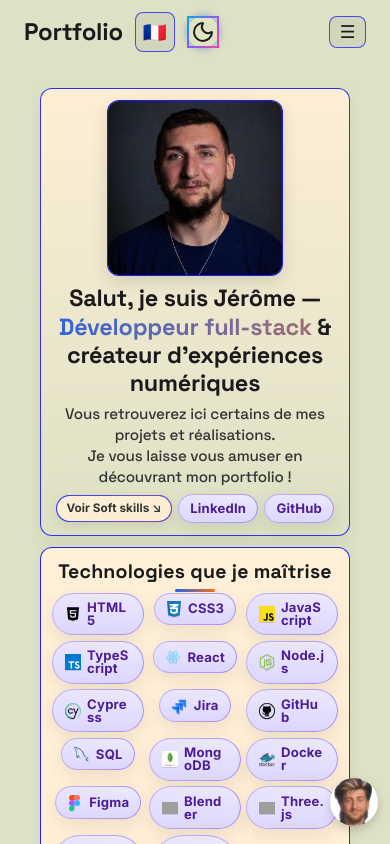
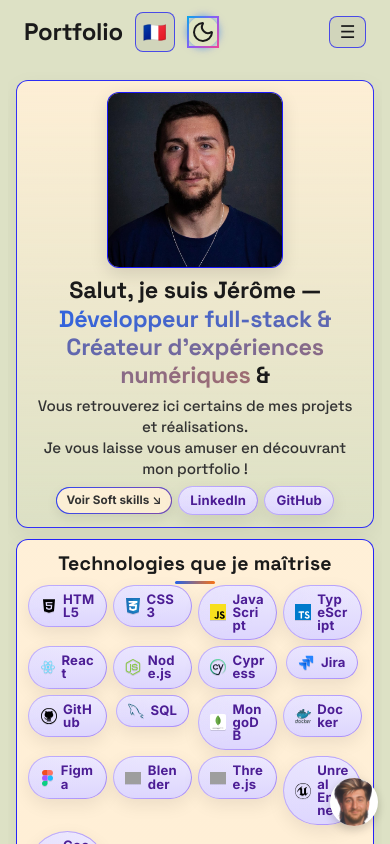
Before and after one commit to Elfspectrals/portfolioV2, a React (Vite) app: page / in a window 390 px wide. Built offline with nearby package versions, Linux system fonts and the light colour scheme; grey boxes are pictures that could not be loaded.

Commit message:
fix style and other stuff like lissing translation

```diff
--- a/src/i18n/locales/de.json
+++ b/src/i18n/locales/de.json
@@ -20,7 +20,7 @@
   "homepage": {
     "avatarAlt": "Porträt von Jérôme Neupert",
     "heroGreeting": "Hi, ich bin Jérôme —",
-    "heroRole": "Full‑Stack‑Entwickler",
+    "heroRole": "Full‑Stack‑Entwickler & Ersteller numerischer Experimente",
     "heroSubtitle1": "Hier findest du einige meiner Projekte und Arbeiten.",
     "heroSubtitle2": "Viel Spaß beim Entdecken meines Portfolios!",
     "ctaSoftSkills": "Soft Skills ansehen ↘︎",
--- a/src/i18n/locales/en.json
+++ b/src/i18n/locales/en.json
@@ -20,7 +20,7 @@
   "homepage": {
     "avatarAlt": "Portrait of Jérôme Neupert",
     "heroGreeting": "Hi, I'm Jérôme —",
-    "heroRole": "Full‑stack developer",
+    "heroRole": "Full‑stack developer & Creator of numerical experiments",
     "heroSubtitle1": "Here are some of my projects and achievements.",
     "heroSubtitle2": "Have fun exploring my portfolio!",
     "ctaSoftSkills": "See Soft skills ↘︎",
--- a/src/i18n/locales/fr.json
+++ b/src/i18n/locales/fr.json
@@ -20,7 +20,7 @@
   "homepage": {
     "avatarAlt": "Portrait de Jérôme Neupert",
     "heroGreeting": "Salut, je suis Jérôme —",
-    "heroRole": "Développeur full-stack",
+    "heroRole": "Développeur full-stack & Créateur d'expériences numériques",
     "heroSubtitle1": "Vous retrouverez ici certains de mes projets et réalisations.",
     "heroSubtitle2": "Je vous laisse vous amuser en découvrant mon portfolio !",
     "ctaSoftSkills": "Voir Soft skills ↘︎",
--- a/src/index.css
+++ b/src/index.css
@@ -3,7 +3,11 @@
   box-sizing: border-box;
 }
 
-html,
+html {
+  scroll-behavior: smooth;
+  overflow-x: hidden;
+}
+
 body {
   margin: 0;
   padding: 0;
@@ -18,6 +22,19 @@ body {
   text-rendering: optimizeLegibility;
   -webkit-font-smoothing: antialiased;
   -moz-osx-font-smoothing: grayscale;
+}
+
+/* Respect user's motion preferences */
+@media (prefers-reduced-motion: reduce) {
+  html {
+    scroll-behavior: auto;
+  }
+
+  * {
+    animation-duration: 0.01ms !important;
+    animation-iteration-count: 1 !important;
+    transition-duration: 0.01ms !important;
+  }
 }
 
 #root {
--- a/src/pages/Home.module.scss
+++ b/src/pages/Home.module.scss
@@ -1,8 +1,10 @@
-/* Scroll container */
+/* Scroll container with snap behavior */
 .container {
   min-height: 100vh;
   overflow-y: auto;
   scroll-behavior: smooth;
+  scroll-snap-type: y mandatory;
+  scroll-padding-top: 0;
 
   &::-webkit-scrollbar {
     width: 0;
@@ -10,12 +12,51 @@
   }
 }
 
+/* Each snap section */
+.snapSection {
+  width: 100%;
+  min-height: 100vh;
+  scroll-snap-align: start;
+  scroll-snap-stop: always;
+  display: flex;
+  flex-direction: column;
+  justify-content: center;
+  align-items: center;
+  padding: clamp(1rem, 4vw, 2rem);
+  box-sizing: border-box;
+  position: relative;
+}
+
 .section {
   width: 100%;
 }
 
+/* Mobile adjustments */
 @media (max-width: 768px) {
-  .container { min-height: 100vh; }
+  .container {
+    min-height: 100vh;
+    /* Make scroll snap less aggressive on mobile */
+    scroll-snap-type: y proximity;
+  }
+
+  .snapSection {
+    min-height: 100vh;
+    padding: clamp(0.5rem, 2vw, 1rem);
+    /* Allow more flexible scrolling on mobile */
+    scroll-snap-align: start;
+  }
+}
+
+/* Disable scroll snap for very small screens or landscape mobile */
+@media (max-width: 480px), (max-height: 600px) {
+  .container {
+    scroll-snap-type: none;
+  }
+
+  .snapSection {
+    min-height: auto;
+    scroll-snap-align: none;
+  }
 }
 
 /* src/assets/styles/typography.scss */
--- a/src/pages/Home.tsx
+++ b/src/pages/Home.tsx
@@ -2,22 +2,20 @@ import styles from "./Home.module.scss";
 
 import HomePagePartOne from "./HomePagePartOne";
 import HomePagePartTwo from "./HomePagePartTwo";
-import HomePagePartThree from "./HomePagePartThree";
+// import HomePagePartThree from "./HomePagePartThree";
 
 const Home = () => {
   return (
-    <main className={`${styles.container} container grid-1 gap-5`}>
-      <section className={`${styles.section} pad-4`}>
+    <main className={styles.container}>
+      <section className={styles.snapSection}>
         <HomePagePartOne />
       </section>
-
-      <section className={`${styles.section} pad-4`}>
+      <section className={styles.snapSection}>
         <HomePagePartTwo />
       </section>
-
-      <section className={`${styles.section} pad-4`}>
+      {/* <section className={styles.snapSection}>
         <HomePagePartThree />
-      </section>
+      </section> */}
     </main>
   );
 };
--- a/src/pages/HomePage.module.scss
+++ b/src/pages/HomePage.module.scss
@@ -118,7 +118,7 @@ body {
   flex-direction: column;
   align-items: center;
   justify-content: flex-start;
-  gap: clamp(0.75rem, 3vw, 1.25rem);
+  gap: clamp(2rem, 4vw, 3rem);
   animation: fadeIn .6s ease-out;
   padding: clamp(0.5rem, 2vw, 1.5rem);
   box-sizing: border-box;
@@ -133,8 +133,8 @@ body {
   gap: clamp(0.75rem, 3vw, 1rem);
   align-items: center;
   text-align: center;
-  max-width: min(90vw, 56rem);
   width: 100%;
+  max-width: min(1000px, 100%);
   background: linear-gradient(180deg, color-mix(in oklab, var(--card-bg), transparent 5%), transparent);
   border: 1px solid color-mix(in oklab, var(--card-border, #e5e7eb), transparent 20%);
   border-radius: clamp(0.75rem, 2vw, 1.25rem);
@@ -204,7 +204,7 @@ body {
 /* ====== Section card ====== */
 .section {
   width: 100%;
-  max-width: min(90vw, 56rem);
+  max-width: min(1000px, 100%);
   background: linear-gradient(180deg, color-mix(in oklab, var(--card-bg), #fff 4%), var(--card-bg));
   border: 1px solid color-mix(in oklab, var(--card-border, #e5e7eb), transparent 15%);
   border-radius: clamp(0.75rem, 2vw, 1rem);
@@ -256,6 +256,7 @@ body {
 /* ====== Part Two (video + description) ====== */
 .homepagePartTwo {
   width: 100%;
+  max-width: min(1000px, 100%);
   height: auto;
   margin: 0 auto;
   padding: clamp(0.9rem, 2vw, 1.25rem);
@@ -297,7 +298,7 @@ body {
     grid-template-columns: 1.1fr 1fr; /* video a bit bigger than text */
     gap: 1rem;
     align-items: start;
-    width: min(1000px, 100%);
+    width: 100%;
     margin: 0 auto;
     min-height: 0; /* allow children to manage overflow */
   }
--- a/src/pages/HomePagePartOne.tsx
+++ b/src/pages/HomePagePartOne.tsx
@@ -80,7 +80,7 @@ const HomePagePartOne = () => {
           <h1>
             {t("homepage.heroGreeting")}{" "}
             <span className={styles.highlight}>{t("homepage.heroRole")}</span> &
-            créateur d'expériences numériques
+
           </h1>
           <h3>
             {t("homepage.heroSubtitle1")}
--- a/src/pages/HomePagePartThree.tsx
+++ b/src/pages/HomePagePartThree.tsx
@@ -1,10 +1,13 @@
-// import { useTranslation } from "react-i18next";
+import { useTranslation } from "react-i18next";
+import styles from "./HomePage.module.scss";
 
 const HomePagePartThree = () => {
-  // const { t } = useTranslation();
+  const { t } = useTranslation();
+
   return (
-    <section aria-labelledby="part-three-title">
-
+    <section className={styles.section}>
+      <h2>{t("homepage.partThreeTitle")}</h2>
+      <p>{t("homepage.partThreeText")}</p>
     </section>
   );
 };
--- a/src/styles/components/_nav.scss
+++ b/src/styles/components/_nav.scss
@@ -18,10 +18,26 @@
 
 @media (max-width: 768px) {
   .nav {
-    gap: .5rem;
+    flex-direction: column;
+    gap: 0.25rem;
   }
+
   .link {
-    padding: 0.25rem 0.4rem;
-    font-size: .95rem;
+    padding: 0.5rem 0.75rem;
+    font-size: 0.9rem;
+    border-radius: 0.5rem;
+    text-align: center;
+    width: 100%;
+    transition: all 0.2s ease;
+
+    &:hover {
+      background: color-mix(in oklab, var(--accent, #2563eb), transparent 90%);
+      color: var(--text);
+    }
+
+    &.active {
+      background: var(--accent, #2563eb);
+      color: white;
+    }
   }
 }
--- a/src/styles/layout/_header.scss
+++ b/src/styles/layout/_header.scss
@@ -67,16 +67,27 @@
 
 /* --- MOBILE --- */
 @media (max-width: 768px) {
+  .header {
+    position: relative;
+  }
+
   .navWrapper {
     display: none;
-    flex-direction: column;
-    align-items: center;
-    width: 100%;
+    position: absolute;
+    top: 100%;
+    right: 0;
+    background: var(--background);
+    border: 1px solid color-mix(in oklab, var(--card-border, #e5e7eb), transparent 20%);
+    border-radius: 0.75rem;
+    box-shadow: 0 8px 24px rgba(0,0,0,.12);
+    min-width: 200px;
+    padding: 0.5rem;
     margin-top: 0.5rem;
+    z-index: 100;
   }
 
   .navWrapper[data-open="true"] {
-    display: flex;
+    display: block;
   }
 
   .menuBtn {
```
